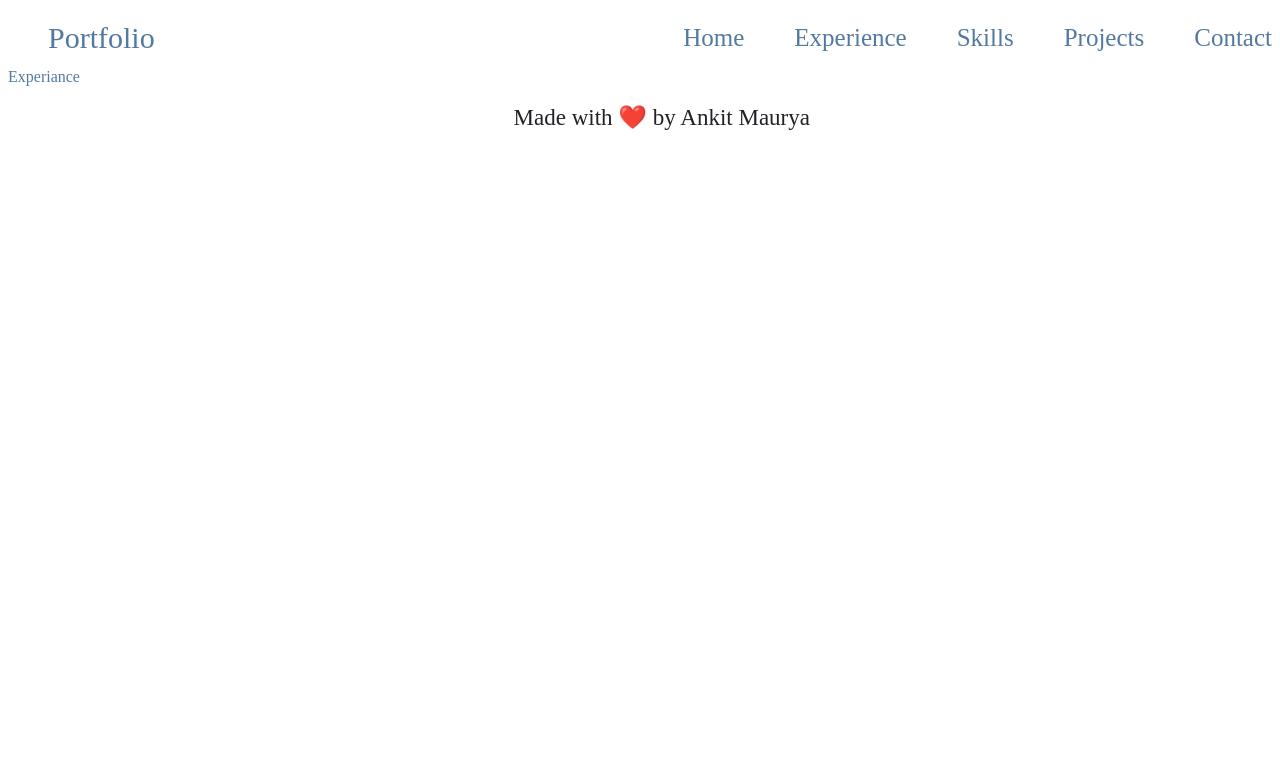
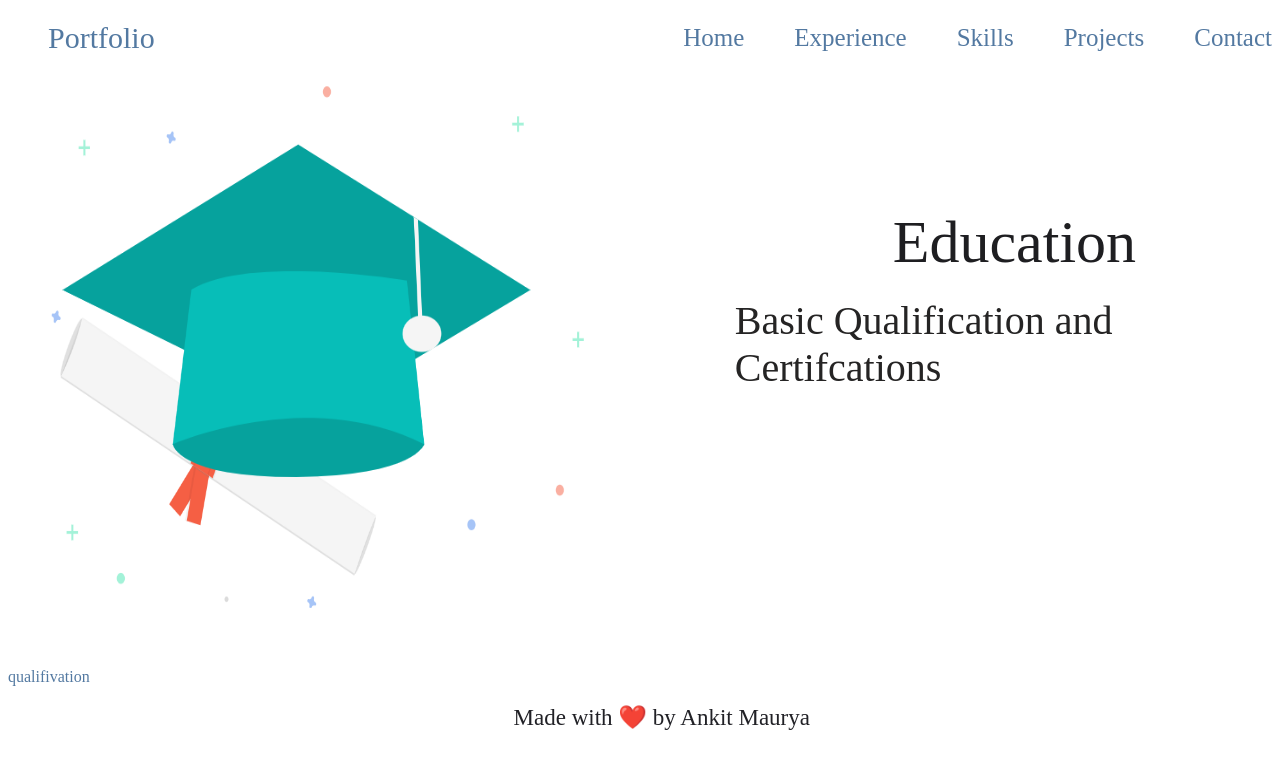
Before and after one commit to io6-ankit/portfolio--website, a React (Create React App) app in the folder portfolio-website/: page /experience in a window 1280 px wide. Shown: the top 768 px of the page. Built offline with nearby package versions, Linux system fonts and the light colour scheme.

Commit message:
all code cmmot

```diff
--- a/portfolio-website/src/components/Experience.jsx
+++ b/portfolio-website/src/components/Experience.jsx
@@ -1,6 +1,31 @@
 import React from "react";
 import { Box } from "@mui/material";
+import "./experiance.css";
+import QualificationImage from "./assets/image/qualification-image.png";
+import Qualification from "./Qualification";
 const Experience = () => {
-  return <Box>Experiance</Box>;
+  return (
+    <>
+      <Box className="experience-main-section">
+        <Box className="experience-image-section">
+          <img
+            className="qualification-image"
+            src={QualificationImage}
+            alt="qualification-image"
+          />
+        </Box>
+        <Box className="experience-heading-section">
+          <Box>
+            <Box className="main-heading-eduvation">Education</Box>
+
+            <Box className="education-heading">
+              Basic Qualification and Certifcations
+            </Box>
+          </Box>
+        </Box>
+      </Box>
+      <Qualification />
+    </>
+  );
 };
 export default Experience;
--- /dev/null
+++ b/portfolio-website/src/components/Qualification.jsx
@@ -0,0 +1,10 @@
+import { Box } from "@mui/material";
+import React from "react";
+const Qualification = () => {
+  return (
+    <>
+      <Box>qualifivation</Box>
+    </>
+  );
+};
+export default Qualification;
--- /dev/null
+++ b/portfolio-website/src/components/experiance.css
@@ -0,0 +1,28 @@
+.experience-main-section {
+  display: flex;
+}
+
+.experience-image-section {
+  height: 600px;
+  width: 50%;
+  /* border: 1px solid black; */
+}
+.experience-heading-section {
+  /* border: 1px solid black; */
+  width: 50%;
+  height: 600px;
+}
+.qualification-image {
+  height: 600px;
+  width: 100%;
+}
+.main-heading-eduvation {
+  margin: 140px 0 0 40%;
+  font-size: 60px;
+  color: rgb(30, 30, 33);
+}
+.education-heading {
+  margin: 20px 0 0 15%;
+  font-size: 40px;
+  color: rgb(37, 36, 36);
+}
```
Also changed, not shown: portfolio-website/src/components/assets/image/qualification-image.png (added).
